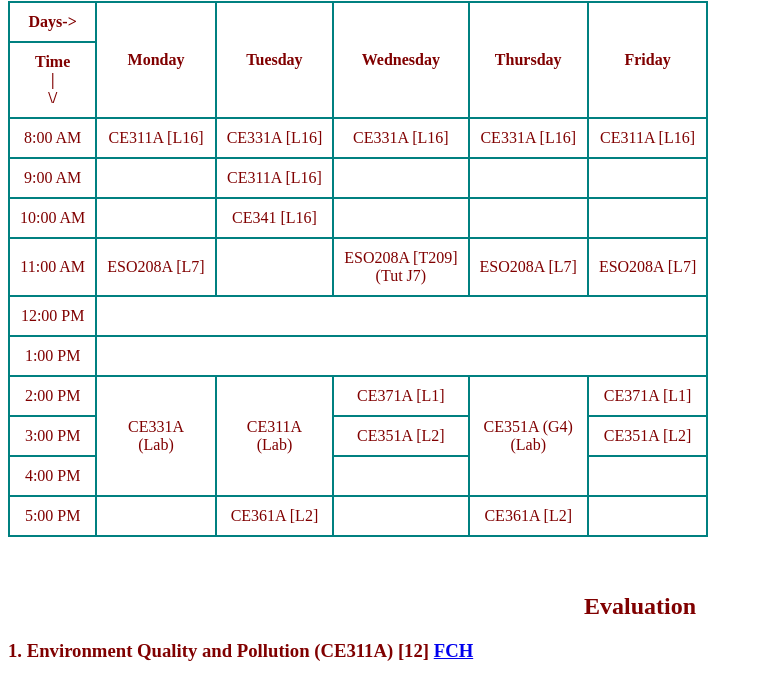
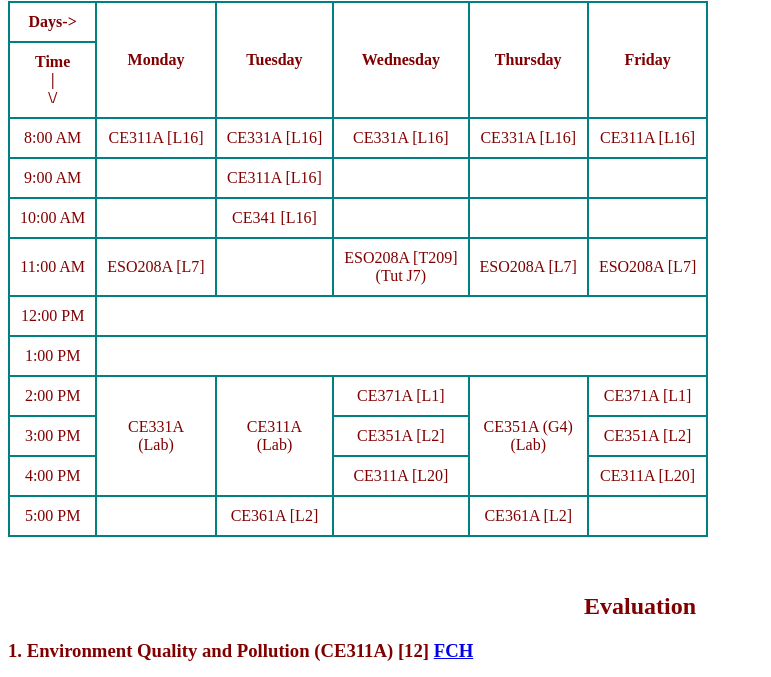
Before and after one commit to prvar/Time-Table, a plain HTML site: page index.html in a window 1280 px wide. Shown: the part 79-756 px from the top of the page, without its empty margins (0-771 px from the left). Drawn offline with Linux system fonts and the light colour scheme.

Commit message:
Update index.html

```diff
--- a/index.html
+++ b/index.html
@@ -74,8 +74,8 @@
             </tr>
             <tr>
                 <td align="center">4:00 PM</td>
-                <td align="center"></td>
-                <td align="center"></td>
+                <td align="center">CE311A [L20]</td>
+                <td align="center">CE311A [L20]</td>
             </tr>
             <tr>
                 <td align="center">5:00 PM</td>
```
